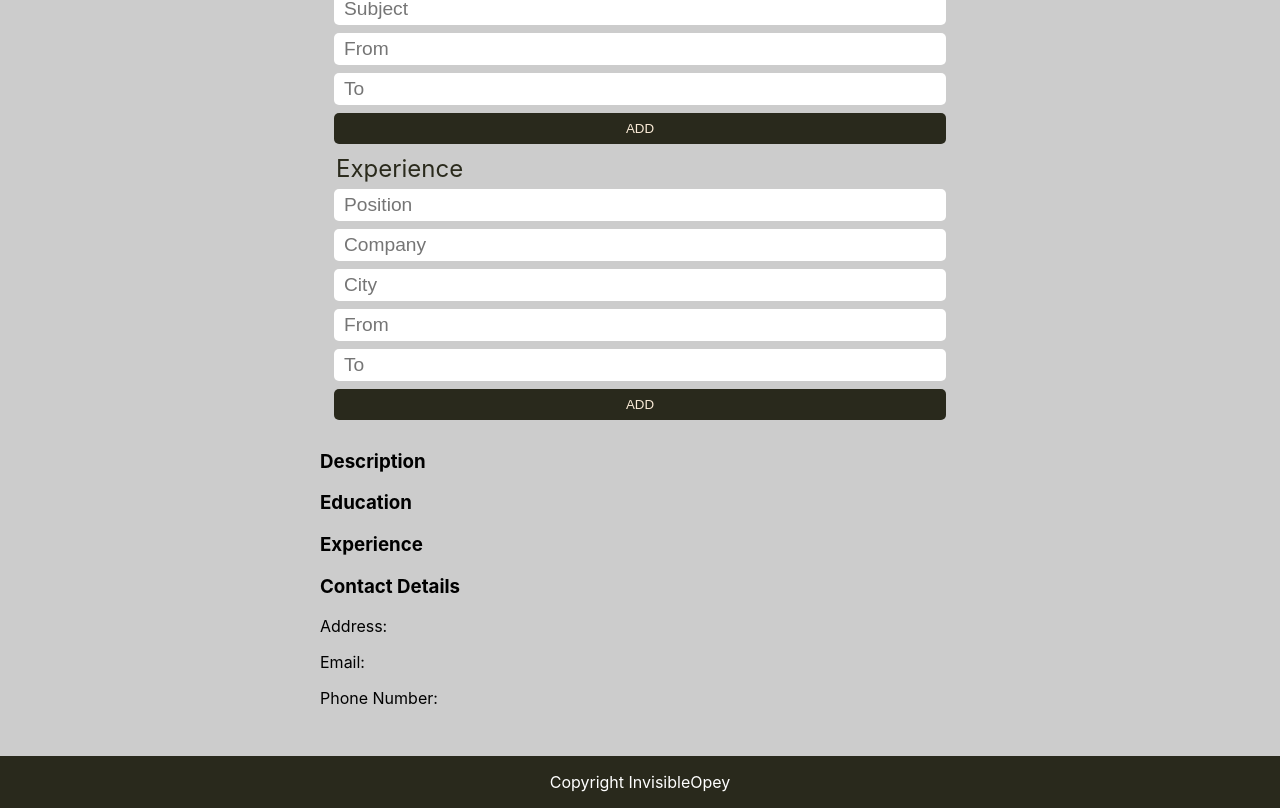
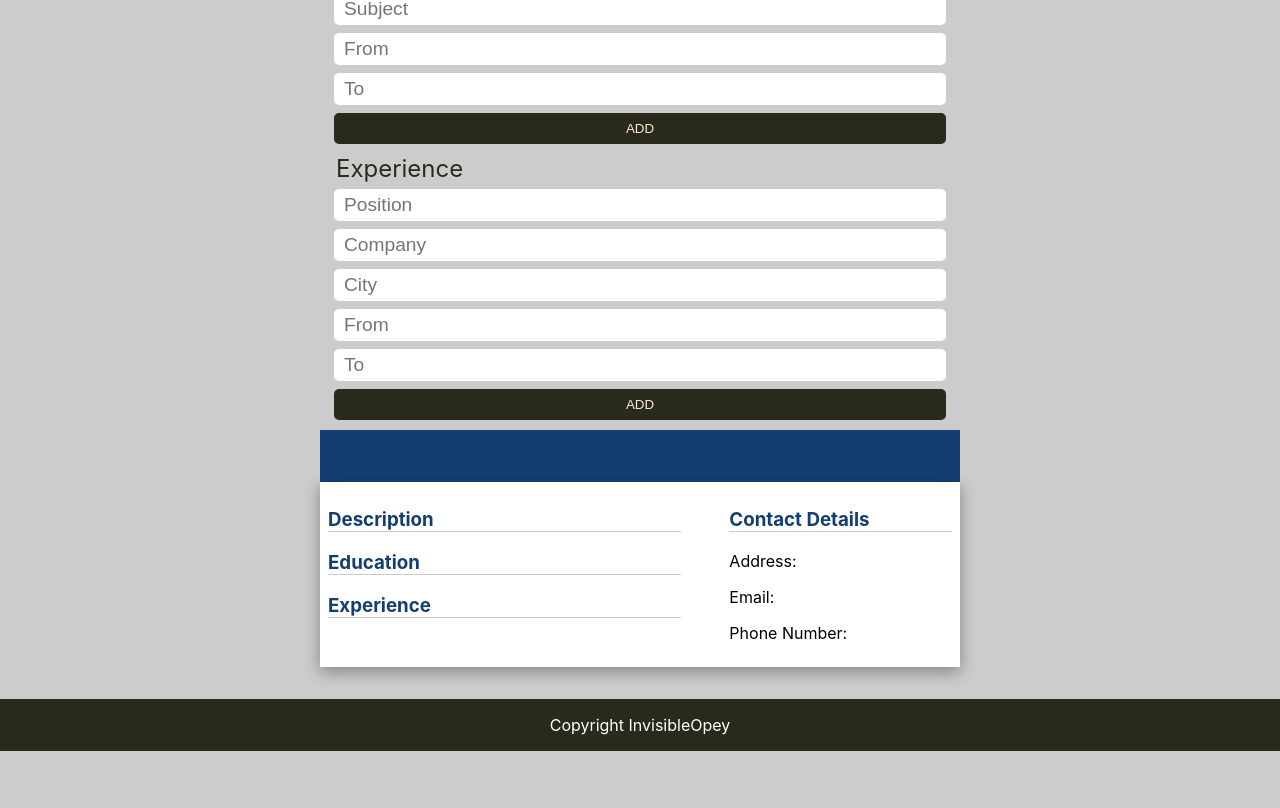
Before and after one commit to invisibleopey/resume-project, a React (Create React App) app: page / in a window 1280 px wide. Shown: the part 782-1590 px from the top of the page. After the commit the page ends 1533 px from the top, so only its background shows below. Built offline with nearby package versions, Linux system fonts and the light colour scheme.

Commit message:
Apply styles to overview container

```diff
--- a/src/styles/App.css
+++ b/src/styles/App.css
@@ -41,12 +41,43 @@ textarea {
   background-color: rgba(24, 24, 9, 0.9);
   border: none;
   border-radius: 5px;
+  cursor: pointer;
 }
 
 .content legend {
   font-size: 1.5em;
   color: rgba(24, 24, 9, 0.9);
 }
+
+.overview-main {
+  max-width: 100%;
+  display: flex;
+  justify-content: space-between;
+  gap: 3em;
+  padding: 0.5em;
+  background-color: rgb(283, 283, 283);
+  box-shadow: rgb(0 0 0 / 35%) 0px 5px 15px;
+}
+
+.overview-main h3 {
+  color: rgb(20, 62, 114);
+  border-bottom: 1px solid rgb(203, 203, 203);
+}
+
+.overview-hero {
+  padding: 1rem;
+  background-color: rgb(20, 62, 114);
+  color: rgb(283, 283, 283);
+}
+
+.left {
+  flex-grow: 3;
+}
+.right {
+  flex-grow: 1;
+  flex-shrink: 1;
+}
+
 @media screen and (max-width: 756px) {
   .content {
     width: 80%;
```
